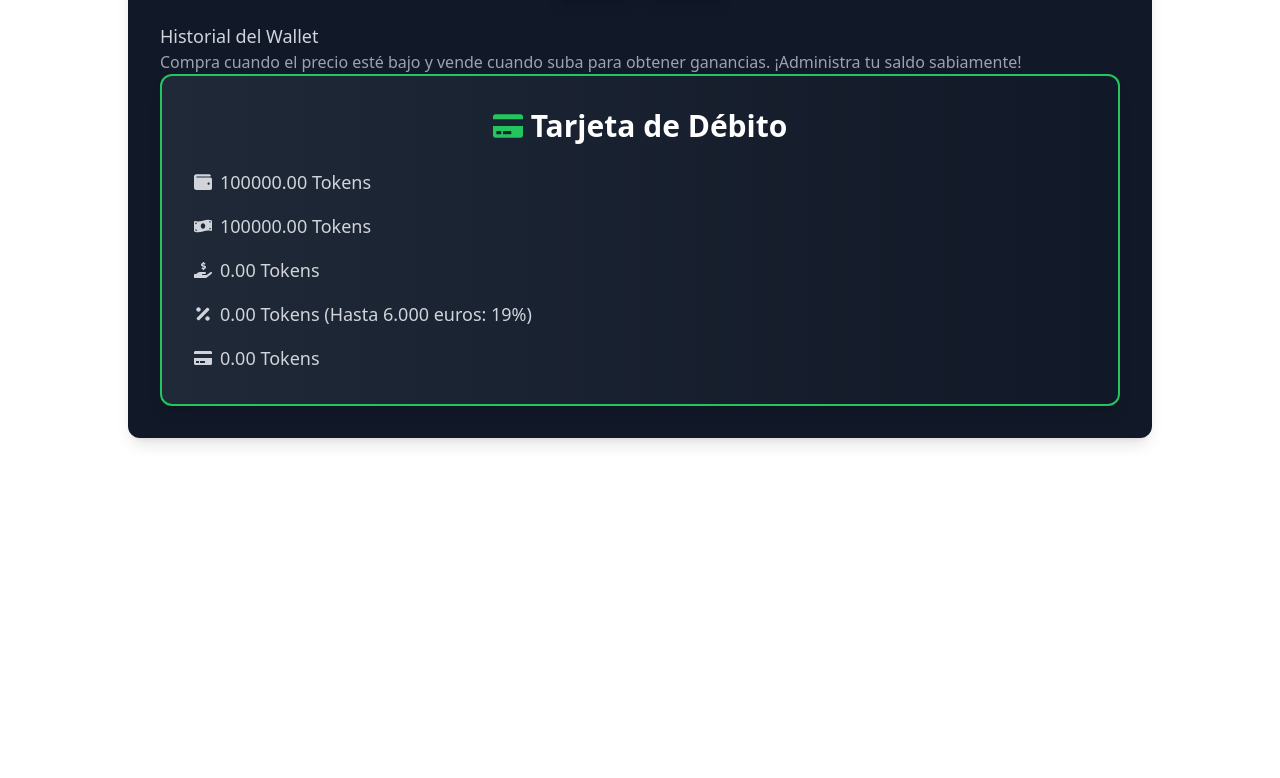
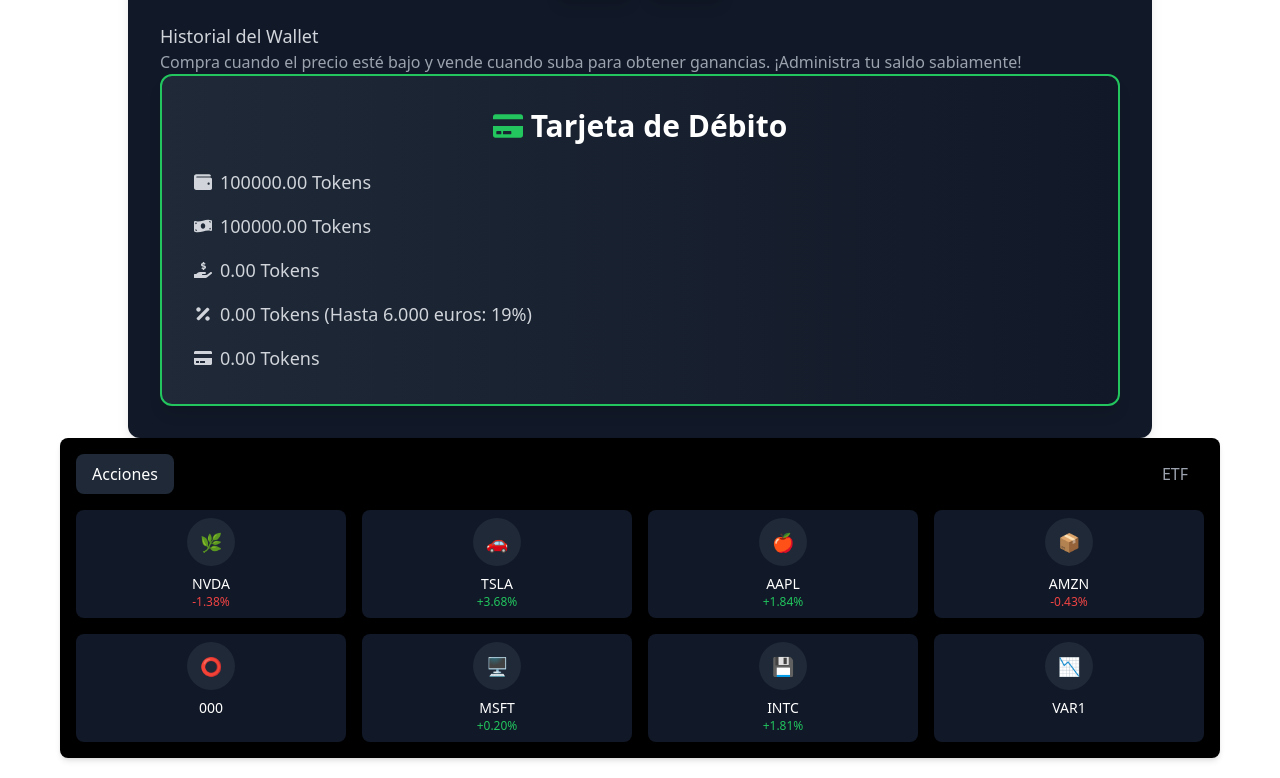
Before and after one commit to Dario3111/Trading_app, a React (Create React App) app: page / in a window 1280 px wide. Shown: the part 1256-2034 px from the top of the page. Before the commit the page ends 1714 px from the top, so only its background shows below. Built offline with nearby package versions, Linux system fonts and the light colour scheme.

Commit message:
add  StockButtons

```diff
--- a/src/components/Dashboard.jsx
+++ b/src/components/Dashboard.jsx
@@ -3,6 +3,7 @@
 import BannerCarousel from "./BannerCarousel";
 import StockTrade from "./StockTrade";
 import DebitCard from "./DebitCard";
+import StockButtons from "./StockButtons";
 
 const Dashboard = () => {
   return (
@@ -10,7 +11,8 @@
       <h1>Simulador de Trading</h1>
       <BannerCarousel />
       <StockChart />
-      <StockTrade /> {/* Aquí integras el componente de StockTrade */}
+      <StockTrade />
+      <StockButtons />
     </div>
   );
 };
--- /dev/null
+++ b/src/components/StockButtons.jsx
@@ -0,0 +1,51 @@
+import React from "react";
+
+const StockButtons = () => {
+  const stocks = [
+    { name: "NVDA", change: "-1.38%", color: "text-red-500", logo: "🌿" },
+    { name: "TSLA", change: "+3.68%", color: "text-green-500", logo: "🚗" },
+    { name: "AAPL", change: "+1.84%", color: "text-green-500", logo: "🍎" },
+    { name: "AMZN", change: "-0.43%", color: "text-red-500", logo: "📦" },
+    { name: "000", change: "", color: "text-gray-500", logo: "⭕" },
+    { name: "MSFT", change: "+0.20%", color: "text-green-500", logo: "🖥️" },
+    { name: "INTC", change: "+1.81%", color: "text-green-500", logo: "💾" },
+    { name: "VAR1", change: "", color: "text-gray-500", logo: "📉" },
+  ];
+
+  const handleStockClick = (stockName) => {
+    console.log(`Stock clicked: ${stockName}`);
+    // Aquí puedes agregar lógica, como redirigir al simulador o realizar una acción.
+  };
+
+  return (
+    <div className="bg-black text-white rounded-lg p-4 shadow-md">
+      <div className="flex justify-between mb-4">
+        <button className="bg-gray-800 px-4 py-2 rounded-lg text-white">
+          Acciones
+        </button>
+        <button className="bg-transparent px-4 py-2 rounded-lg text-gray-400">
+          ETF
+        </button>
+      </div>
+      <div className="grid grid-cols-4 gap-4">
+        {stocks.map((stock, index) => (
+          <button
+            key={index}
+            className="flex flex-col items-center text-center p-2 bg-gray-900 rounded-lg hover:bg-gray-800 transition"
+            onClick={() => handleStockClick(stock.name)} // Evento onClick
+          >
+            <div className="flex items-center justify-center w-12 h-12 bg-gray-800 rounded-full mb-2">
+              <span className="text-lg">{stock.logo}</span>
+            </div>
+            <span className="text-sm">{stock.name}</span>
+            {stock.change && (
+              <span className={`text-xs ${stock.color}`}>{stock.change}</span>
+            )}
+          </button>
+        ))}
+      </div>
+    </div>
+  );
+};
+
+export default StockButtons;
```
